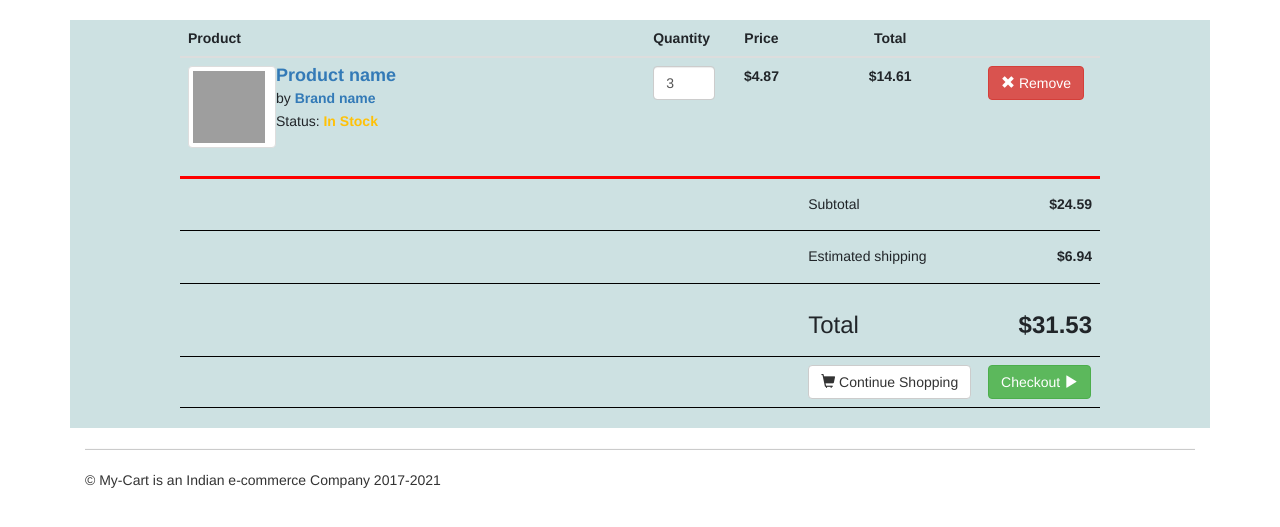
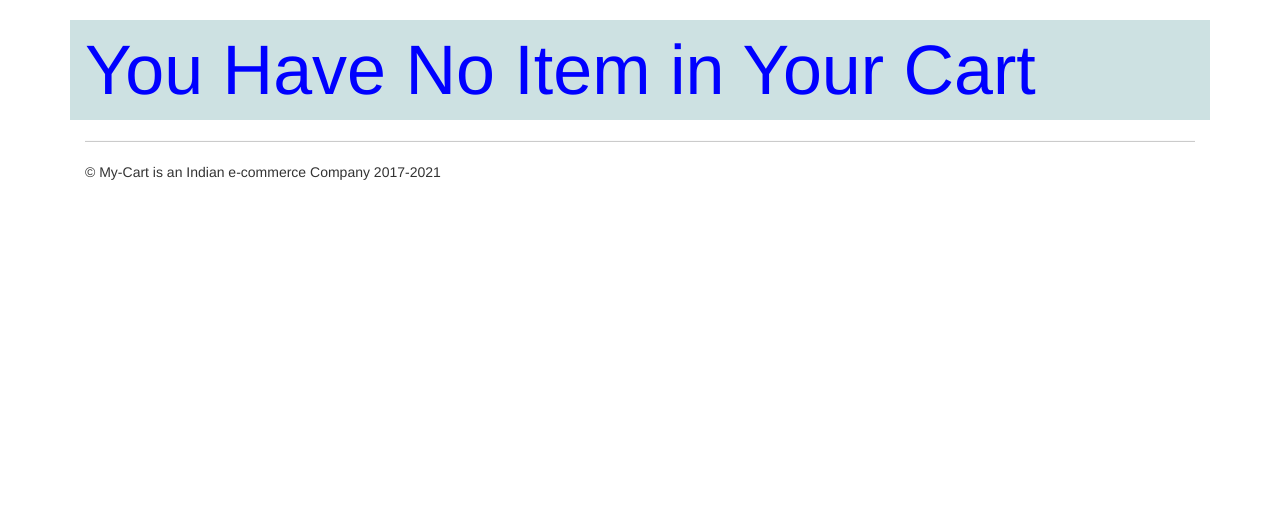
Before and after one commit to gouravpatel1611/my_cart, a Django app: page /shop/cart in a window 1280 px wide. Shown: the part 62-589 px from the top of the page. Run offline with Django 3.2, Linux system fonts and the light colour scheme; data comes from the database, SQL or seed files in the repository; some libraries are stand-ins or nearby versions; grey boxes are pictures that could not be loaded.

Commit message:
yaha par cart ka button bhi kaam karne laga hai ab bas cart ka photo change karna hai

```diff
--- a/shop/templates/shop/cart.html
+++ b/shop/templates/shop/cart.html
@@ -53,10 +53,7 @@
 
 
 {% block body %}
-
-
 <!------ Include the above in your HEAD tag ---------->
-
 <div class="container main-box">
     <div class="row">
         <div class="col-sm-12 col-md-10 col-md-offset-1">
@@ -71,31 +68,7 @@
                     </tr>
                 </thead>
                 <tbody>
-                    <tr>
-                        <td class="col-sm-8 col-md-6">
-                            <div class="media">
-                                <a class="thumbnail pull-left" href="#"> <img class="media-object"
-                                        src="http://icons.iconarchive.com/icons/custom-icon-design/flatastic-2/72/product-icon.png"
-                                        style="width: 72px; height: 72px;"> </a>
-                                <div class="media-body">
-                                    <h4 class="media-heading"><a href="#">Product name</a></h4>
-                                    <h5 class="media-heading"> by <a href="#">Brand name</a></h5>
-                                    <span>Status: </span><span class="text-warning"><strong>In Stock</strong></span>
-                                </div>
-                            </div>
-                        </td>
-                        <td class="col-sm-1 col-md-1" style="text-align: center">
-                            <input type="email" class="form-control" id="exampleInputEmail1" value="3">
-                        </td>
-                        <td class="col-sm-1 col-md-1 text-center"><strong>$4.87</strong></td>
-                        <td class="col-sm-1 col-md-1 text-center"><strong>$14.61</strong></td>
-                        <td class="col-sm-1 col-md-1">
-                            <button type="button" class="btn btn-danger">
-                                <span class="glyphicon glyphicon-remove"></span> Remove
-                            </button>
-                        </td>
-                    </tr>
-                    <span id="cart_item"></span>
+
                     <!-- yaha par rate ka listin suru hota hai jisme price likha hai -->
                     <tr class="braker" >
                         <td>   </td>
@@ -154,10 +127,82 @@
 {% endblock %}
 
 {% block js %}
-<script src="//netdna.bootstrapcdn.com/bootstrap/3.0.0/js/bootstrap.min.js"></script>
-<script src="//code.jquery.com/jquery-1.11.1.min.js"></script>
 <script>
-    console.log("working");
+    cart = JSON.parse(localStorage.getItem('cart'))
+    arr = Object.keys(cart)
+    id_box = {}
+</script>
+{% for item in product%}
+<script>
+id_box["btn{{item.id}}"] = ["{{item.Product_name}}", "{{item.category}}", "{{item.price}}"]
+</script>
+{% endfor %}
+<script>
 
+    if (arr.length != 0) {
+
+        for(itm in arr){
+        value = id_box[arr[itm]]
+
+    cart_itm =`
+    <tr>
+                        <td class="col-sm-8 col-md-6">
+                            <div class="media">
+                                <a class="thumbnail pull-left" href="#"> <img class="media-object"
+                                        src="http://icons.iconarchive.com/icons/custom-icon-design/flatastic-2/72/product-icon.png"
+                                        style="width: 72px; height: 72px;"> </a>
+                                <div class="media-body">
+                                    <h4 class="media-heading"><a href="#">${value[0]}</a></h4>
+                                    <h5 class="media-heading"> from:- <a href="#">${value[1]}</a></h5>
+                                    <span>Status: </span><span class="text-warning"><strong>In Stock</strong></span>
+                                </div>
+                            </div>
+                        </td>
+                        <td class="col-sm-1 col-md-1" style="text-align: center">
+                            <input type="email" class="form-control" id="exampleInputEmail1" value="3">
+                        </td>
+                        <td class="col-sm-1 col-md-1 text-center"><strong>${value[2]} &#8377;</strong></td>
+                        <td class="col-sm-1 col-md-1 text-center"><strong>$14.61</strong></td>
+                        <td class="col-sm-1 col-md-1">
+                            <button type="button" id="${arr[itm]}" onclick="my_cart_Function(this.id)"" class="btn btn-danger">
+                                <span class="glyphicon glyphicon-remove"></span> Remove
+                            </button>
+                        </td>
+                    </tr>
+    `+document.querySelector('tbody').innerHTML
+    document.querySelector('tbody').innerHTML = cart_itm
+    }}
+    else{
+        document.querySelector('.container').innerHTML = "You Have No Item in Your Cart"
+        main = document.querySelector('.container')
+        main.style.color = "blue"
+        main.style.fontSize = "70px"
+        console.log(main);
+
+
+    }
+    function my_cart_Function(e) {
+        idstr = e.toString()
+        console.log(idstr);
+        cart = JSON.parse(localStorage.getItem('cart'))
+        my_cart = { }
+        if (cart[idstr] == undefined) {
+            cart[idstr] = 1;
+            localStorage.setItem('cart', JSON.stringify(cart));
+        }
+        else {
+            for(key in cart){
+                if(key != idstr){
+                    my_cart[key] = cart[key]
+                }
+            }
+            button = document.getElementById(idstr)
+
+        localStorage.setItem('cart', JSON.stringify(my_cart));
+        }
+        // btn()
+        update_cart()
+        location.reload();
+    }
 </script>
 {% endblock %}
--- a/shop/templates/shop/product.html
+++ b/shop/templates/shop/product.html
@@ -100,6 +100,7 @@
 {% endblock %}
 
 {% block js %}
+
 {% for i in product%}
 <script>
     // rate ke liye
@@ -176,6 +177,7 @@
         update_cart()
         document.getElementById('value').value =  cart["btn{{i.id}}"]
     }
+    console.log("trg");
 </script>
 {% endfor %}
 {% endblock %}
--- a/shop/views.py
+++ b/shop/views.py
@@ -42,4 +42,5 @@ def product_view(request , my_id):
     return render(request, 'shop/product.html', {'product':product})
 
 def cart(request):
-    return render(request, 'shop/cart.html')
+    product = Product.objects.all
+    return render(request, 'shop/cart.html',{'product':product})
```
